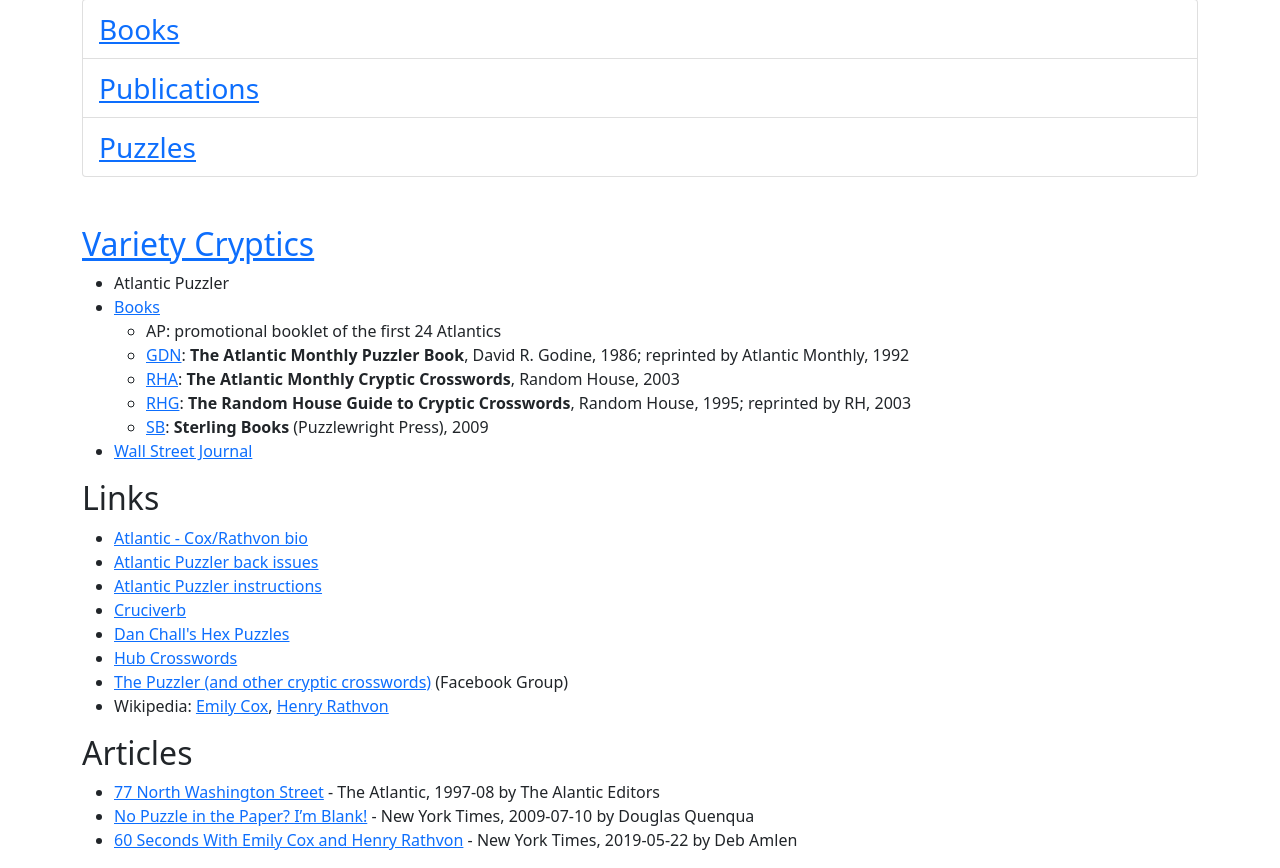
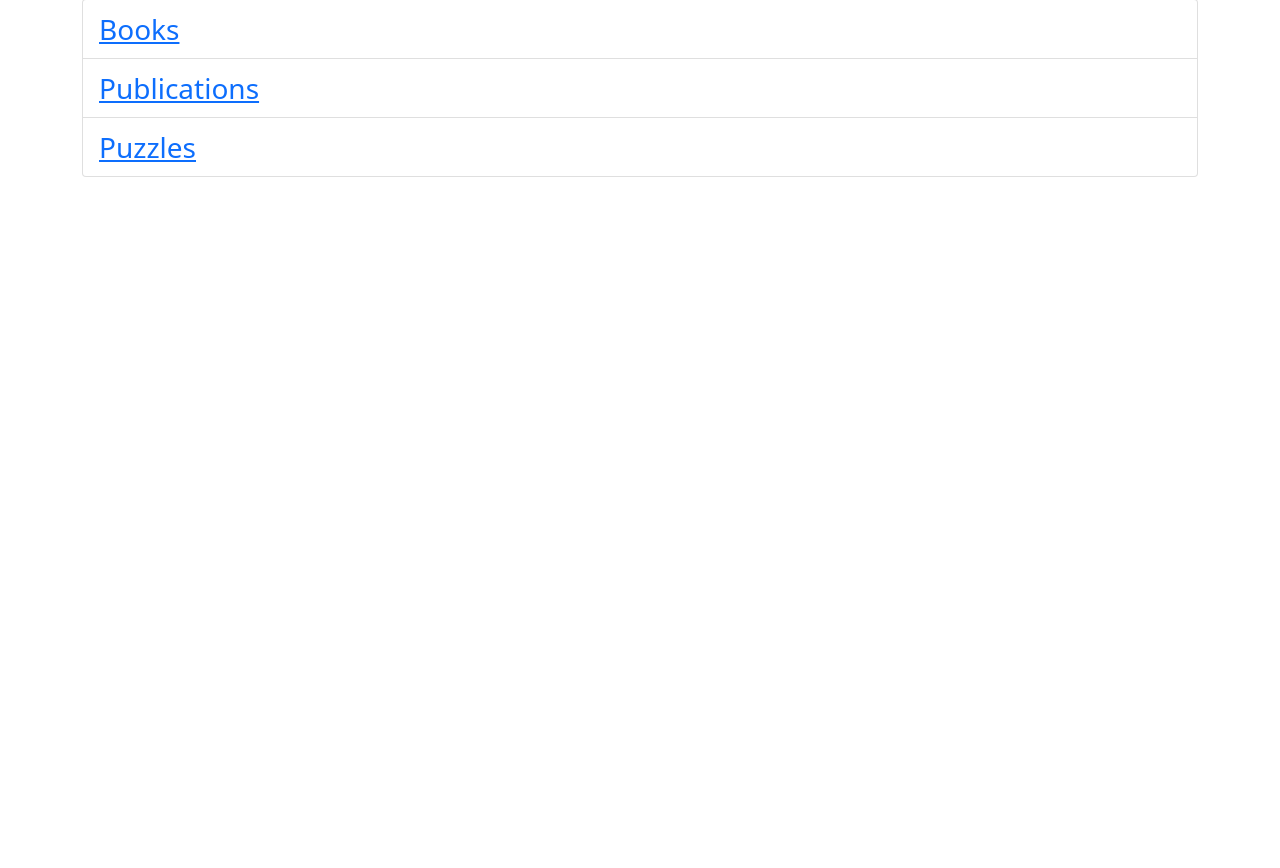
Before and after one commit to lukwam/hex, a Flask app: page / in a window 1280 px wide. Shown: the part 279-1147 px from the top of the page. After the commit the page ends 456 px from the top, so only its background shows below. Run offline with Flask 2, Linux system fonts and the light colour scheme; some libraries are stand-ins or nearby versions.

Commit message:
Updated index.

```diff
--- a/app/templates/index.html
+++ b/app/templates/index.html
@@ -9,24 +9,7 @@
     <li class="list-group-item fs-3"><a href="/puzzles">Puzzles</a></li>
 </ul>
 
-<h2><a href="/puzzles">Variety Cryptics</a></h2>
-<ul>
-  <li>Atlantic Puzzler</li>
-  <li><a href="/books">Books</a></li>
-  <ul>
-    <li>AP: promotional booklet of the first 24 Atlantics</li>
-    <li><a href="https://www.amazon.com/Atlantic-Monthly-Puzzler-Book/dp/087923640X">GDN</a>:
-      <b>The Atlantic Monthly Puzzler Book</b>, David R. Godine, 1986; reprinted by Atlantic Monthly, 1992</li>
-    <li><a href="https://www.amazon.com/Atlantic-Monthly-Cryptic-Crosswords-Other/dp/0812935128">RHA</a>:
-      <b>The Atlantic Monthly Cryptic Crosswords</b>, Random House, 2003</li>
-    <li><a href="https://www.amazon.com/Random-House-Guide-Cryptic-Crosswords/dp/0812926218/">RHG</a>:
-      <b>The Random House Guide to Cryptic Crosswords</b>, Random House, 1995; reprinted by RH, 2003</li>
-    <li><a href="https://www.amazon.com/Atlantic-Cryptic-Crosswords-Emily-Cox/dp/140275986X/">SB</a>:
-      <b>Sterling Books</b> (Puzzlewright Press), 2009</li>
-  </ul>
-  <li><a href="https://www.wsj.com/news/puzzle">Wall Street Journal</a></li>
-</ul>
-
+<!--
 <h2>Links</h2>
 <ul>
   <li><a href="https://www.theatlantic.com/past/docs/unbound/wordgame/crbio.htm">Atlantic - Cox/Rathvon bio</a></li>
@@ -40,9 +23,9 @@
     <a href="https://en.wikipedia.org/wiki/Emily_Cox_(puzzle_writer)">Emily Cox</a>,
     <a href="https://en.wikipedia.org/wiki/Henry_Rathvon">Henry Rathvon</a>
   </li>
-</ul>
+</ul> -->
 
-<h2>Articles</h2>
+<!-- <h2>Articles</h2>
 <ul>
   <li><a href="https://www.theatlantic.com/magazine/archive/1997/08/77-north-washington-street/376937/">77 North Washington Street</a>
     - The Atlantic, 1997-08 by The Alantic Editors</li>
@@ -50,4 +33,4 @@
     - New York Times, 2009-07-10 by Douglas Quenqua</li>
   <li><a href="https://www.nytimes.com/2019/05/22/crosswords/who-made-my-puzzle-cox-rathvon.html">60 Seconds With Emily Cox and Henry Rathvon</a>
     - New York Times, 2019-05-22 by Deb Amlen</li>
-</ul>
+</ul> -->
```
Also changed, not shown: app/templates/admin_puzzle.html (deleted, +0 -56 lines).
